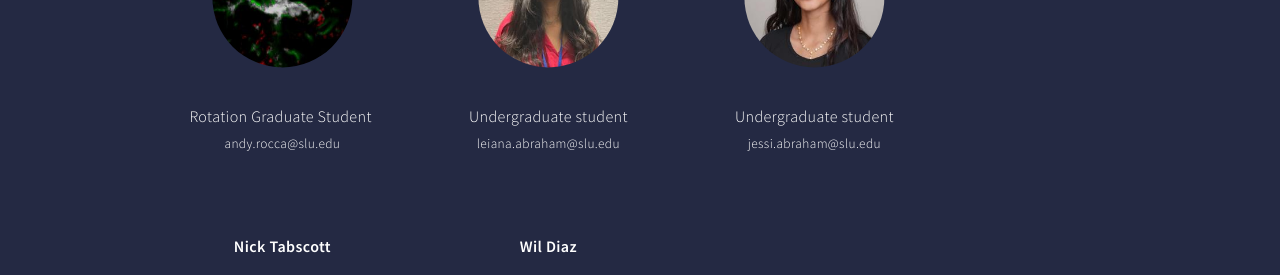
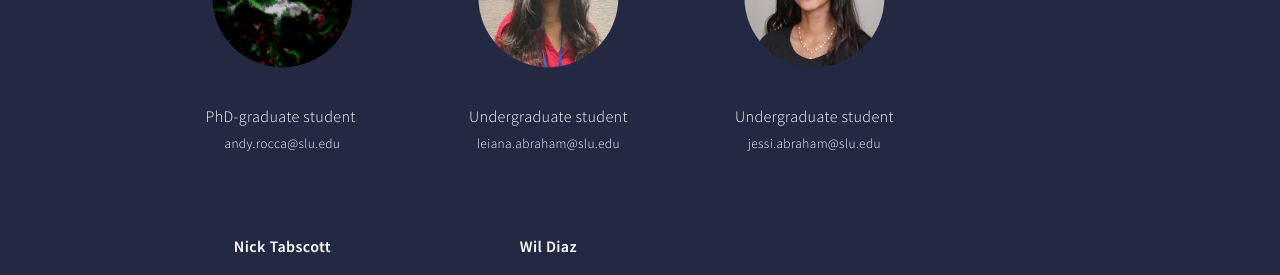
Before and after one commit to navialab/navialab.github.io, a Jekyll site: the page built from 02_people.md, in a window 1280 px wide and 900 px high, scrolled down 1147 px. Shown: the part 154-429 px from the top of the window. Built offline with Jekyll 4.4.1, drawn with Linux system fonts in a browser that asks for light colours.

Commit message:
new status
andy

```diff
--- a/_data/current_members.yaml
+++ b/_data/current_members.yaml
@@ -18,7 +18,7 @@
   office:
 
 - name: Andy Rocca
-  title: Rotation Graduate Student
+  title: PhD-graduate student
   email: andy.rocca@slu.edu
   image: ni
 
```
